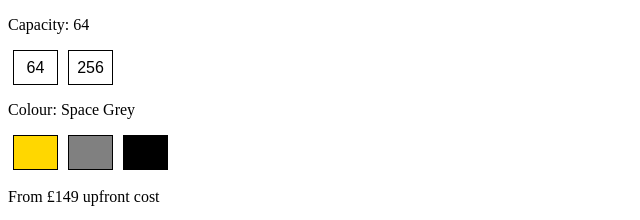
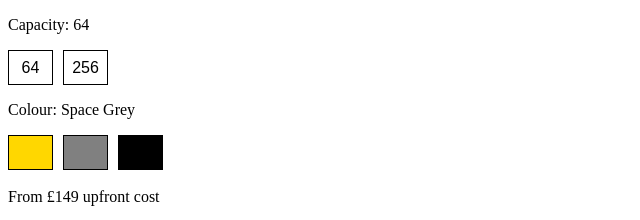
Before and after one commit to laythq/Vodafone-Tech-Test, a React app: page / in a window 1280 px wide. Shown: the top 220 px of the page, without its empty margins (0-640 px from the left). Built offline with nearby package versions, Linux system fonts and the light colour scheme; the HTML template or start-up script is replaced by a standard one.

Commit message:
Adjust button margins

```diff
--- a/src/capacity.css
+++ b/src/capacity.css
@@ -9,6 +9,14 @@ button {
       font-size: 16px;
       margin-left: 5px;
       margin-right: 5px;
+    }
+
+    #gold {
+      margin-left: 0px
+    }
+
+    #sixtyfour {
+      margin-left: 0px
     }
 
   content {
--- a/src/capacity.jsx
+++ b/src/capacity.jsx
@@ -23,8 +23,8 @@ export default class Capacity extends React.Component {
     return (
       <div id="buttons">
       <p>Capacity: {this.state.capacity}</p>
-      <button onClick={this.handleClick.bind(this, '64', '£43.20', '£149')}>64</button>
-      <button onClick={this.handleClick.bind(this, '256', '£46.80', '£275')}>256</button>
+      <button id="sixtyfour" onClick={this.handleClick.bind(this, '64', '£43.20', '£149')}>64</button>
+      <button id="twofivesix" onClick={this.handleClick.bind(this, '256', '£46.80', '£275')}>256</button>
       </div>
     )
   }
```
